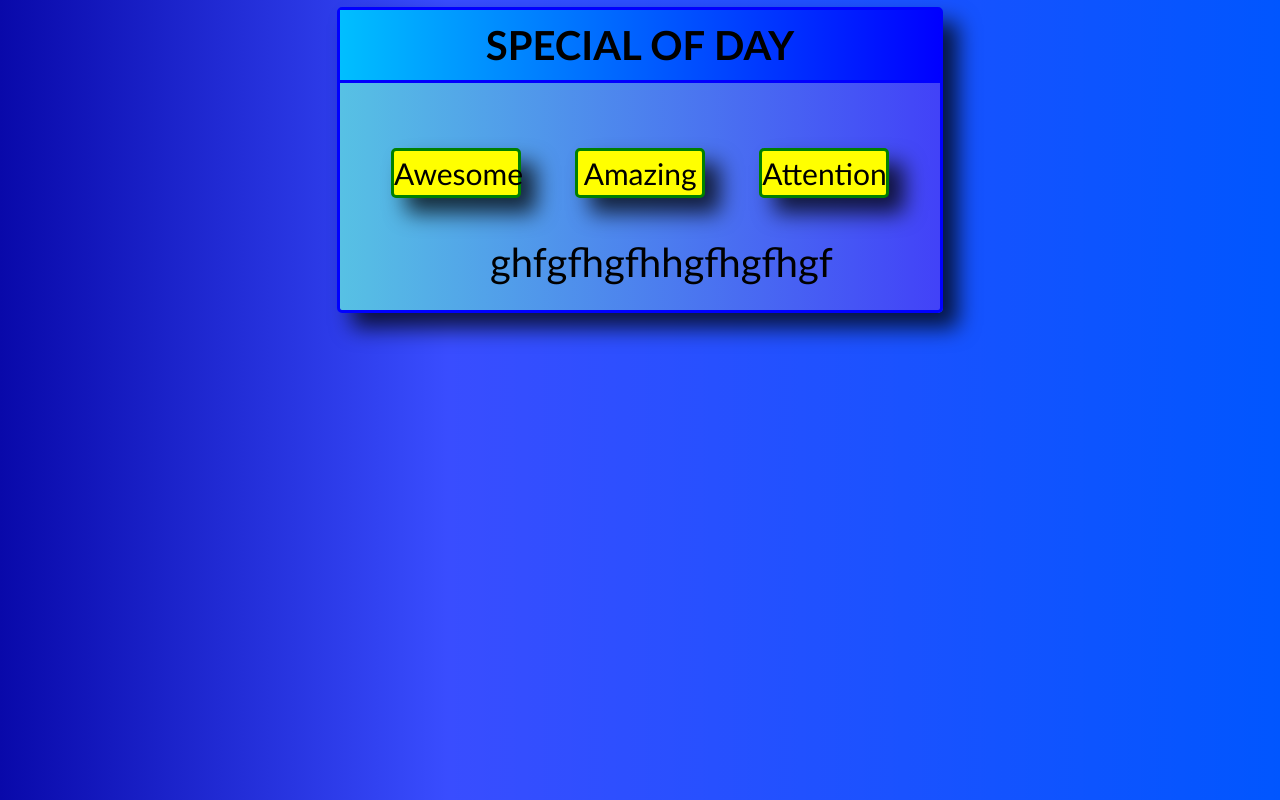
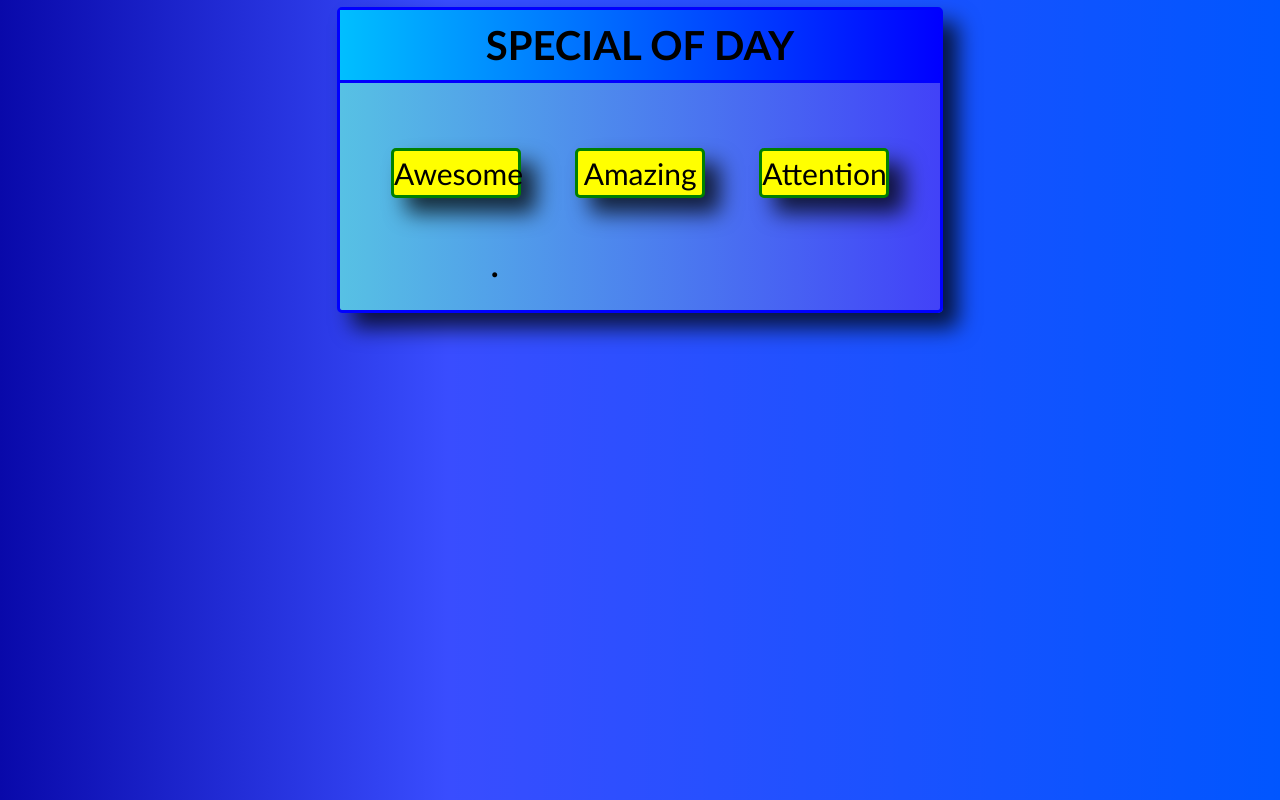
Before and after one commit to Man1exter/ConstructorProto, a plain HTML site: page index.html in a window 1280 px wide. Drawn offline with Linux system fonts and the light colour scheme.

Commit message:
download p element on js with class

```diff
--- a/index.html
+++ b/index.html
@@ -13,7 +13,7 @@
     <button class="button1">Awesome</button>
     <button class="button2">Amazing</button>
     <button class="button3">Attention</button>
-    <p class="squares">ghfgfhgfhhgfhgfhgf</p>
+    <p class="squares">.</p>
 </div>
 
 
--- a/main.js
+++ b/main.js
@@ -1,3 +1,5 @@
 const btnAwesome = document.querySelector("button1");
 const btnAmazing = document.querySelector("button2");
 const btnAttention = document.querySelector("button3");
+
+const textEle = document.querySelector("squares");
```
